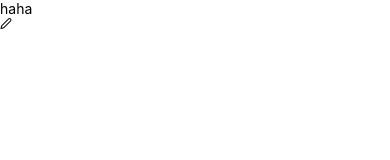
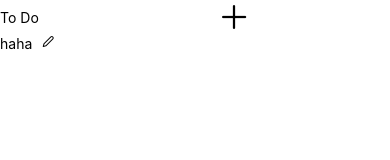
Before and after one commit to Clearenough/React-native-ToDo, a React Native app in the folder ToDo/: screen / in a window 390 px wide. Shown: the top 160 px of the page. Built offline with nearby package versions, Linux system fonts and the light colour scheme.

Commit message:
feat: add ability to add a task

```diff
--- a/ToDo/App.tsx
+++ b/ToDo/App.tsx
@@ -2,6 +2,7 @@ import React from 'react';
 import {SafeAreaView, StyleSheet} from 'react-native';
 import {GestureHandlerRootView} from 'react-native-gesture-handler';
 import {Provider} from 'react-redux';
+import CreateTask from './src/components/CreateTask';
 import Tasks from './src/components/Tasks';
 import {store} from './src/store/store';
 
@@ -10,6 +11,7 @@ function App(): JSX.Element {
     <GestureHandlerRootView style={styles.container}>
       <Provider store={store}>
         <SafeAreaView style={styles.container}>
+          <CreateTask />
           <Tasks />
         </SafeAreaView>
       </Provider>
--- /dev/null
+++ b/ToDo/src/components/CreateTask/index.tsx
@@ -0,0 +1,44 @@
+import React from 'react';
+import {useState} from 'react';
+import {Pressable, StyleSheet, TextInput, View} from 'react-native';
+import {nanoid} from '@reduxjs/toolkit';
+import Icon from 'react-native-vector-icons/AntDesign';
+import {useAppDispatch} from '../../hooks/hooks';
+import {addTask} from '../../store/slices/tasksSlice';
+import {ITask} from '../../types/common';
+
+function CreateTask() {
+  const [text, setText] = useState('');
+  const dispatch = useAppDispatch();
+
+  function onPress() {
+    const newTask: ITask = {
+      id: nanoid(),
+      text,
+      isCompleted: false,
+    };
+    dispatch(addTask(newTask));
+  }
+
+  return (
+    <View style={styles.container}>
+      <TextInput
+        placeholder="To Do"
+        onChangeText={newText => setText(newText)}
+        defaultValue={text}
+      />
+      <Pressable onPress={onPress}>
+        <Icon name="plus" size={32} />
+      </Pressable>
+    </View>
+  );
+}
+
+const styles = StyleSheet.create({
+  container: {
+    flexDirection: 'row',
+    alignItems: 'center',
+  },
+});
+
+export default CreateTask;
--- a/ToDo/src/components/Task/index.tsx
+++ b/ToDo/src/components/Task/index.tsx
@@ -22,6 +22,8 @@ function Task({task}: TaskProps) {
 const styles = StyleSheet.create({
   container: {
     flex: 1,
+    flexDirection: 'row',
+    gap: 10,
   },
 });
 
--- a/ToDo/src/store/slices/tasksSlice.ts
+++ b/ToDo/src/store/slices/tasksSlice.ts
@@ -3,7 +3,7 @@ import {ITask, TasksState} from '../../types/common';
 
 const initialState: TasksState = [
   {
-    id: 1,
+    id: '1',
     text: 'haha',
     isCompleted: false,
   },
@@ -16,7 +16,7 @@ export const tasksSlice = createSlice({
     addTask: (state: TasksState, action: PayloadAction<ITask>) => {
       state.push(action.payload);
     },
-    deleteTask: (state: TasksState, action: PayloadAction<number>) => {
+    deleteTask: (state: TasksState, action: PayloadAction<string>) => {
       const id = action.payload;
       state.filter(task => id !== task.id);
     },
@@ -27,7 +27,7 @@ export const tasksSlice = createSlice({
         updatedTask.text = text;
       }
     },
-    completeTask: (state: TasksState, action: PayloadAction<number>) => {
+    completeTask: (state: TasksState, action: PayloadAction<string>) => {
       const id = action.payload;
       const completedTask = state.find(task => task.id === id);
       if (completedTask) {
--- a/ToDo/src/types/common.ts
+++ b/ToDo/src/types/common.ts
@@ -1,5 +1,5 @@
 export interface ITask {
-  id: number;
+  id: string;
   text: string;
   isCompleted: boolean;
 }
```
